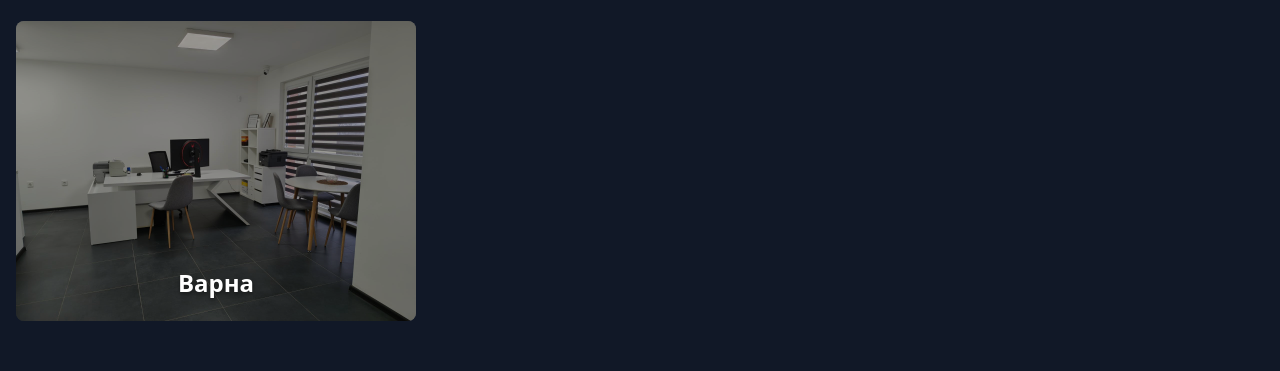
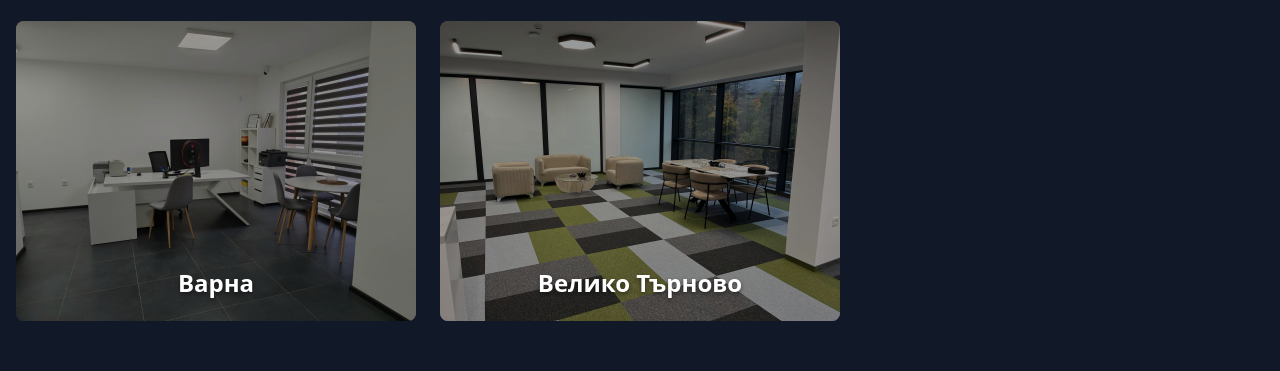
Before and after one commit to StefanChervenkov/avtomechti-website, a website: page contact.html in a window 1280 px wide. Shown: the part 647-1018 px from the top of the page. Drawn offline with nearby package versions, Linux system fonts and the light colour scheme.

Commit message:
Adding new office location

```diff
--- a/contact.html
+++ b/contact.html
@@ -145,6 +145,17 @@
               <div class="office-name">Варна</div>
             </div>
           </div>
+        </a>
+
+        <!-- Location 5: Veliko Tarnovo -->
+        <a href="https://maps.app.goo.gl/qRP6Ku3dQcDGA9P57" target="_blank" rel="noopener noreferrer" class="block">
+          <div class="office-card">
+            <div class="office-image" style="background-image: url('images/offices/office-veliko-tarnovo.jpg')"></div>
+            <div class="office-overlay">
+              <div class="office-name"> Велико Търново</div>
+            </div>
+          </div>
+        </a>
       </div>
     </div>
 
```
Also changed, not shown: images/offices/office-veliko-tarnovo.jpg (added).
